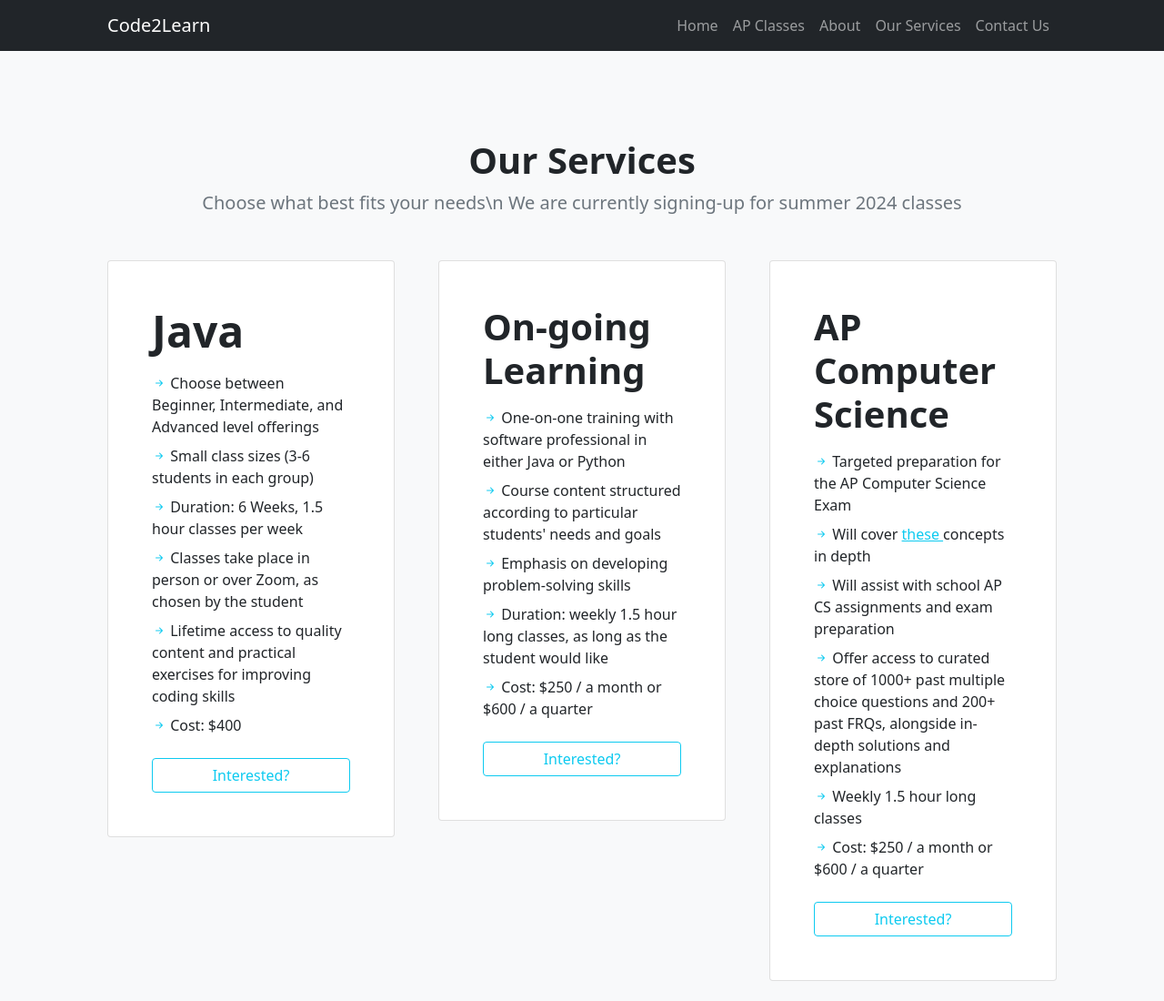
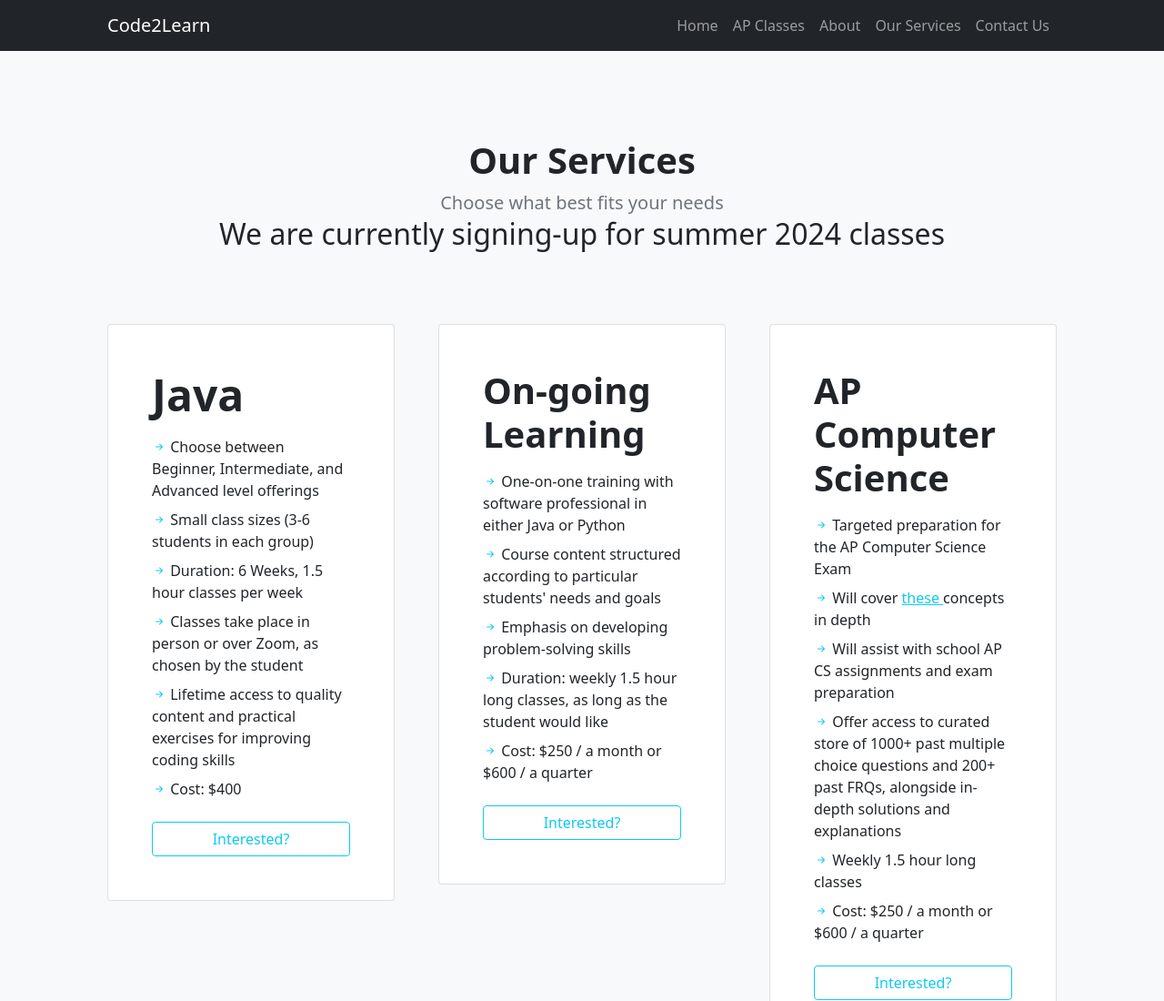
Before and after one commit to Code2LearnAcademy/Code2Learn, a website: page pricing.html in a window 1280 px wide. Shown: the top 1100 px of the page at 91% size. Drawn offline with nearby package versions, Linux system fonts and the light colour scheme.

Commit message:
Update pricing.html

```diff
--- a/pricing.html
+++ b/pricing.html
@@ -35,7 +35,7 @@
                 <div class="container px-5 my-5">
                     <div class="text-center mb-5">
                         <h1 class="fw-bolder">Our Services</h1>
-                        <p class="lead fw-normal text-muted mb-0">Choose what best fits your needs\n We are currently signing-up for summer 2024 classes</p>
+                        <p class="lead fw-normal text-muted mb-0">Choose what best fits your needs<br> <h2>We are currently signing-up for summer 2024 classes</h2></br></p>
                     </div>
                     <div class="row gx-5 justify-content-center">
                         <!-- Pricing card free-->
```
